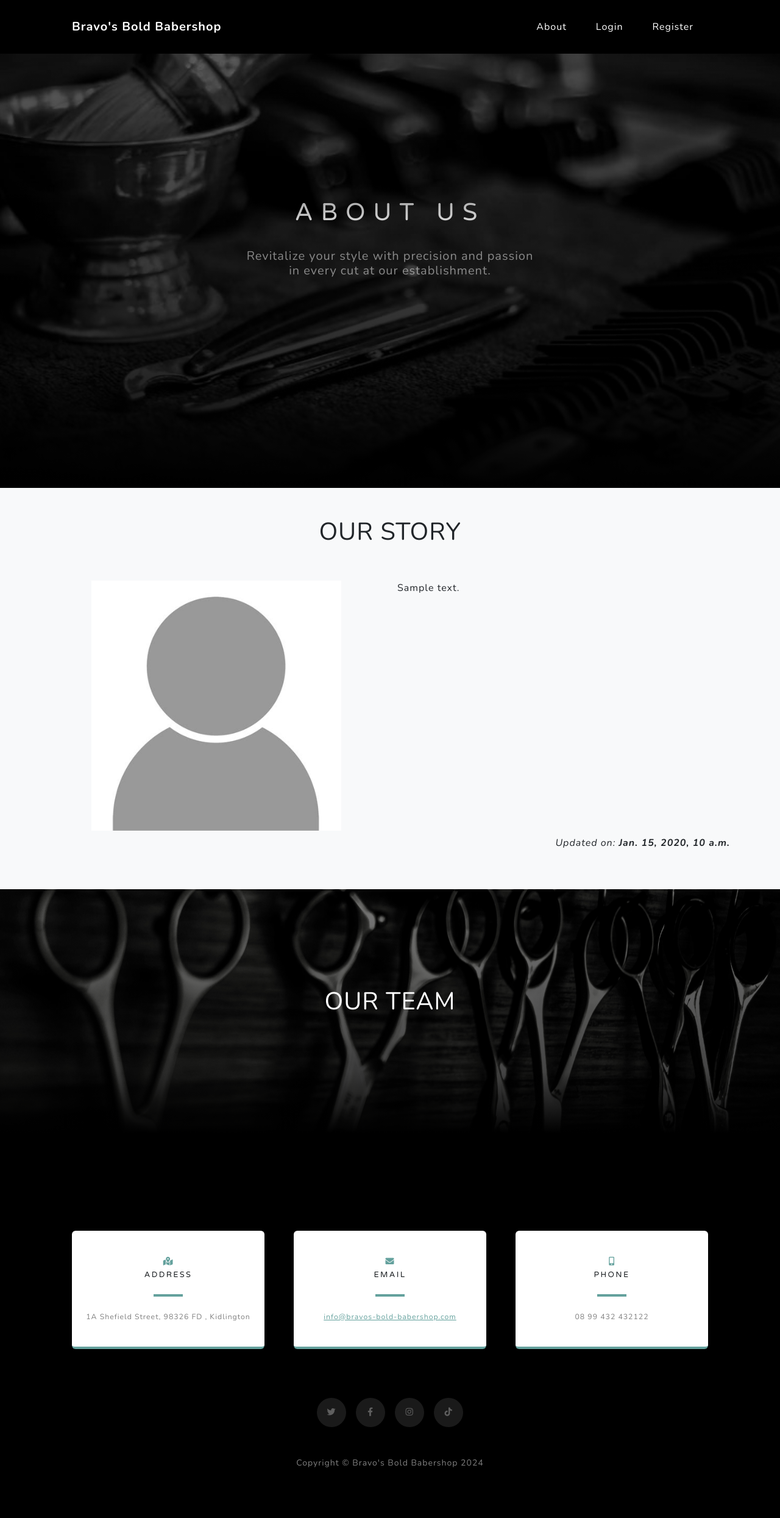
After one commit to GabrielH-02/bravos-barbershop, a Django app: page /about/ in a window 1280 px wide. The commit adds this page. Shown: the whole page at 61% size. Run offline with Django 4.2, Linux system fonts and the light colour scheme; tables that the repository leaves empty hold one stand-in row (values such as "Sample post").

Commit message:
adding the about page

```diff
--- a/about/models.py
+++ b/about/models.py
@@ -8,14 +8,14 @@ class About(models.Model):
     Stores a single about me text field.
     """
     profile_image = models.CharField(max_length=25) #CloudinaryField
-    updated_on = models.DateField(auto_now=True)
+    updated_on = models.DateTimeField(auto_now=True)
     content = models.TextField()
 
     class Meta:
         ordering = ['-updated_on']
 
     def __str__(self):
-        return self.updated_on
+        return f"This about us section was created on {self.updated_on}"
 
 class JobStatus(models.Model):
     """
--- /dev/null
+++ b/about/templates/about/about.html
@@ -0,0 +1,45 @@
+{% extends 'base.html' %}
+{% block content %}
+{% load static %}
+
+<!-- Masthead-->
+<header class="masthead">
+    <div class="container px-4 px-lg-5 d-flex h-100 align-items-center justify-content-center">
+        <div class="d-flex justify-content-center">
+            <div class="text-center">
+                <h1 class="mx-auto my-0 text-uppercase">About Us</h1>
+                <h2 class="text-white-50 mx-auto mt-2 mb-5">Revitalize your style with precision and passion in every
+                    cut at our establishment.</h2>
+            </div>
+        </div>
+    </div>
+</header>
+<!-- Projects-->
+<section class="projects-section bg-light" id="projects">
+    <h1 class="mx-auto my-0 text-uppercase text-center">Our Story</h1>
+    <div class="container mt-5">
+        <div class="row">
+            <div class="col-lg-6 text-center py-2">
+                <img src="{% static 'images/nobody.jpg' %}" width="75%">
+            </div>
+            <div class="col-lg-6 py-2">
+                <!-- Content goes directly underneath this -->
+                {{ about.content | safe }}
+            </div>
+        </div>
+        <div class="row">
+            <div class="col text-right">
+                <!-- Updated on field goes in here -->
+                <p class="text-end"><em>Updated on: <strong>{{ about.updated_on }}</strong></em></p>
+            </div>
+          </div>
+    </div>
+</section>
+
+
+
+<section class="signup-section" id="signup">
+    <h1 class="mx-auto my-0 text-uppercase opening-time-title">Our Team</h1>
+</section>
+
+{% endblock content %}
--- a/about/urls.py
+++ b/about/urls.py
@@ -0,0 +1,6 @@
+from . import views
+from django.urls import path
+
+urlpatterns = [
+    path('', views.about_me, name='about'),
+]
--- a/about/views.py
+++ b/about/views.py
@@ -1,6 +1,15 @@
 from django.shortcuts import render
-from django.http import HttpResponse
+from .models import About
 
-# Create your views here.
-def about_us(request):
-    return HttpResponse("Hello, About us page!")
+
+def about_me(request):
+    """
+    Renders the About page
+    """
+    about = About.objects.all().order_by('-updated_on').first()
+
+    return render(
+        request,
+        "about/about.html",
+        {"about": about},
+    )
--- a/bravos/urls.py
+++ b/bravos/urls.py
@@ -19,6 +19,7 @@ from django.urls import path, include
 
 
 urlpatterns = [
+    path("about/", include("about.urls"), name="about-urls"),
     path('admin/', admin.site.urls),
     path('summernote/', include('django_summernote.urls')),
     path("", include("booking.urls"), name="booking-urls"),
--- a/templates/base.html
+++ b/templates/base.html
@@ -47,7 +47,7 @@
             <div class="collapse navbar-collapse" id="navbarResponsive">
                 <ul class="navbar-nav ms-auto">
                     <li class="nav-item"><a class="nav-link {% if request.path == about_url %}active{%endif%}"
-                            aria-current="page" href="">About</a></li>
+                            aria-current="page" href="{% url 'about' %}">About</a></li>
                     <li class="nav-item"><a class="nav-link" href="">Login</a></li>
                     <li class="nav-item"><a class="nav-link" href="">Register</a></li>
                 </ul>
```
Also changed, not shown: about/migrations/0003_alter_about_updated_on.py (added), about/templates/about/stylist_list.html (added), static/images/nobody.jpg (added).
